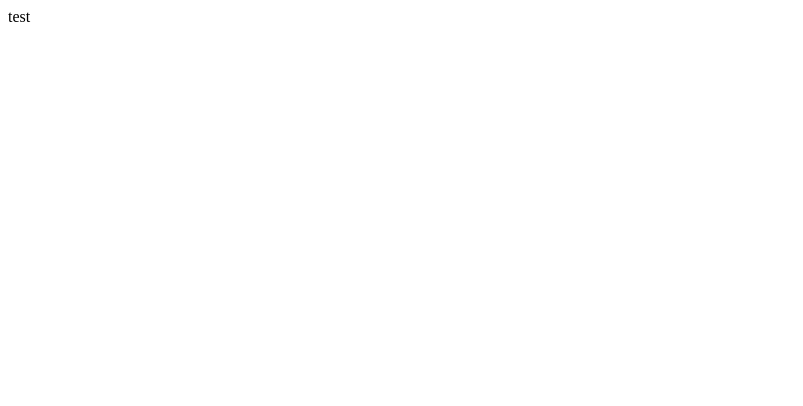
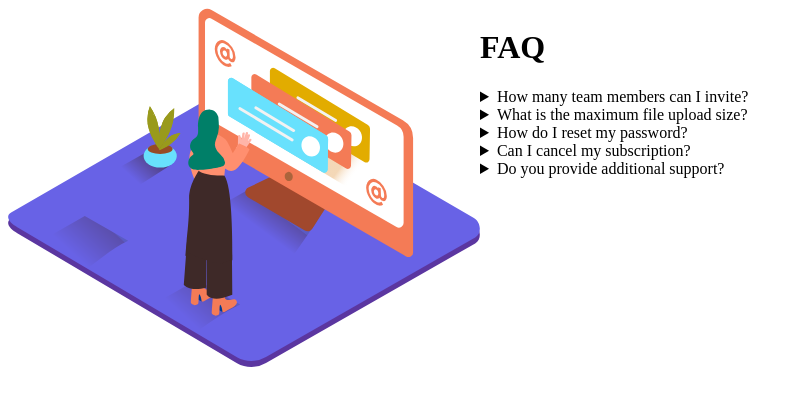
Before and after one commit to rohald89/accordion, a React (Create React App) app: page / in a window 1280 px wide. Shown: the top 406 px of the page, without its empty margins (0-803 px from the left). Built offline with nearby package versions, Linux system fonts and the light colour scheme.

Commit message:
added section for the questions

```diff
--- a/package.json
+++ b/package.json
@@ -34,5 +34,8 @@
       "last 1 firefox version",
       "last 1 safari version"
     ]
+  },
+  "devDependencies": {
+    "styled-components": "^5.3.0"
   }
 }
--- a/src/App.js
+++ b/src/App.js
@@ -1,9 +1,29 @@
+import styled from 'styled-components';
+import {faq} from './data';
 
+const Container = styled.div`
+  display: flex;
+`;
 
 function App() {
+  console.log(faq);
   return (
     <div className="App">
-      test
+      <Container>
+          <img src="./images/illustration-woman-online-desktop.svg" alt="" />
+          <div className="faq-wrapper">
+            <h1>FAQ</h1>
+            <section className="questions">
+              {faq.map( (q, i) => {
+                return (<details className="faq" key={i}>
+                  <summary className="question">{q.question}</summary>
+                  <p>{q.answer}</p>
+                </details>)
+              })}
+
+            </section>
+          </div>
+      </Container>
 
     </div>
   );
```
Also changed, not shown: index.html (deleted, +0 -16 lines), 2 other files (tests, documents, lock files or other folders).
